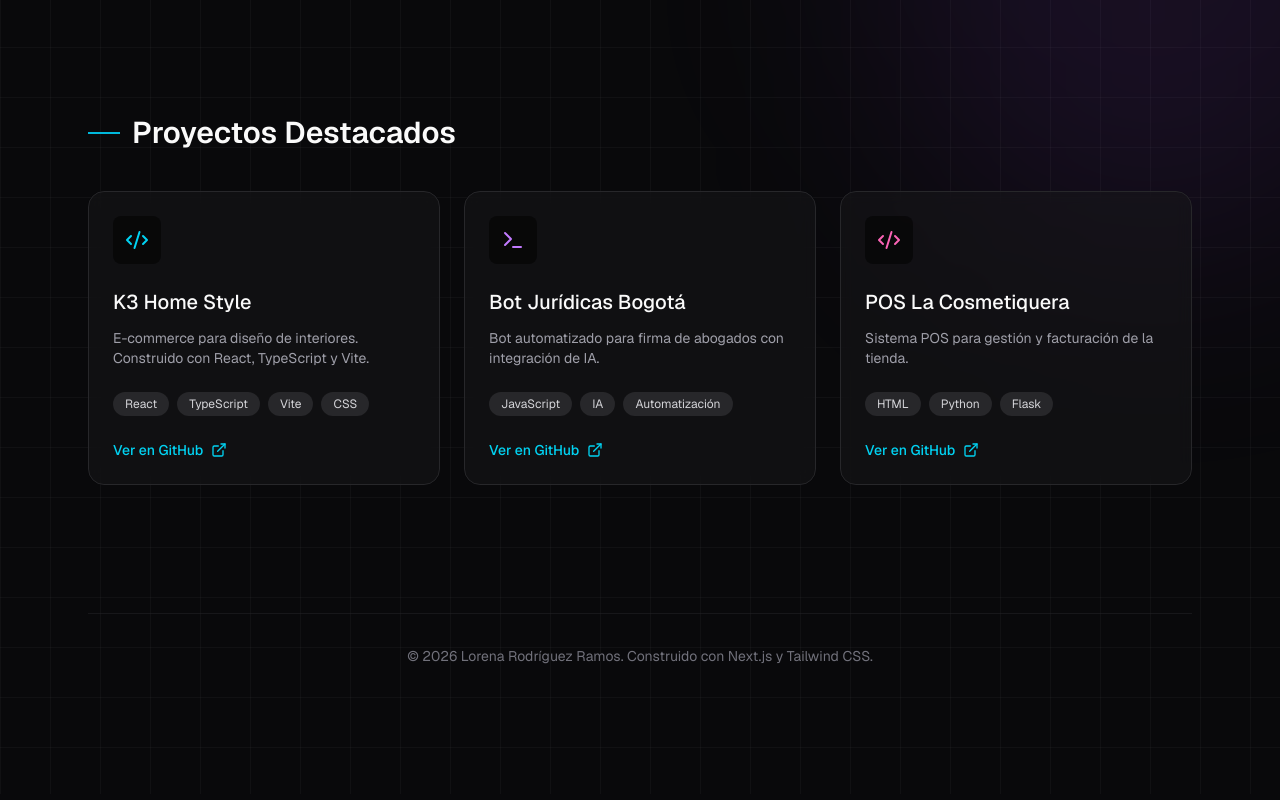
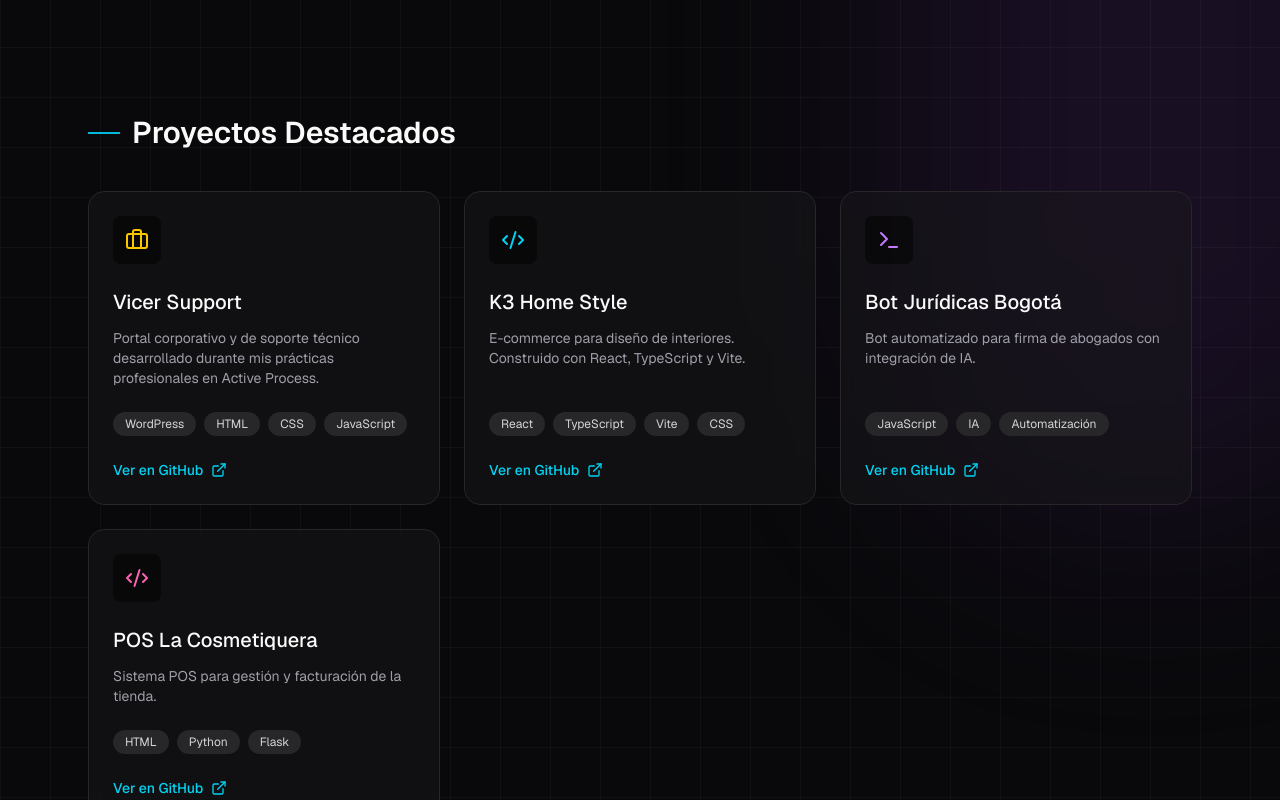
Before and after one commit to Lorenara04/mi-portafolio-web, a Next.js app: page / in a window 1280 px wide. Shown: the part 1903-2703 px from the top of the page. Built offline with nearby package versions, Linux system fonts and the light colour scheme.

Commit message:
Add Vicer Support project

```diff
--- a/src/app/page.tsx
+++ b/src/app/page.tsx
@@ -17,6 +17,13 @@ import { FaGithub, FaLinkedin } from "react-icons/fa";
 
 export default function Home() {
   const projects = [
+    {
+      name: "Vicer Support",
+      desc: "Portal corporativo y de soporte técnico desarrollado durante mis prácticas profesionales en Active Process.",
+      tags: ["WordPress", "HTML", "CSS", "JavaScript"],
+      url: "https://staging2.vicer.support/?lang=es",
+      icon: <Briefcase className="w-6 h-6 text-yellow-400" />
+    },
     {
       name: "K3 Home Style",
       desc: "E-commerce para diseño de interiores. Construido con React, TypeScript y Vite.",
```
